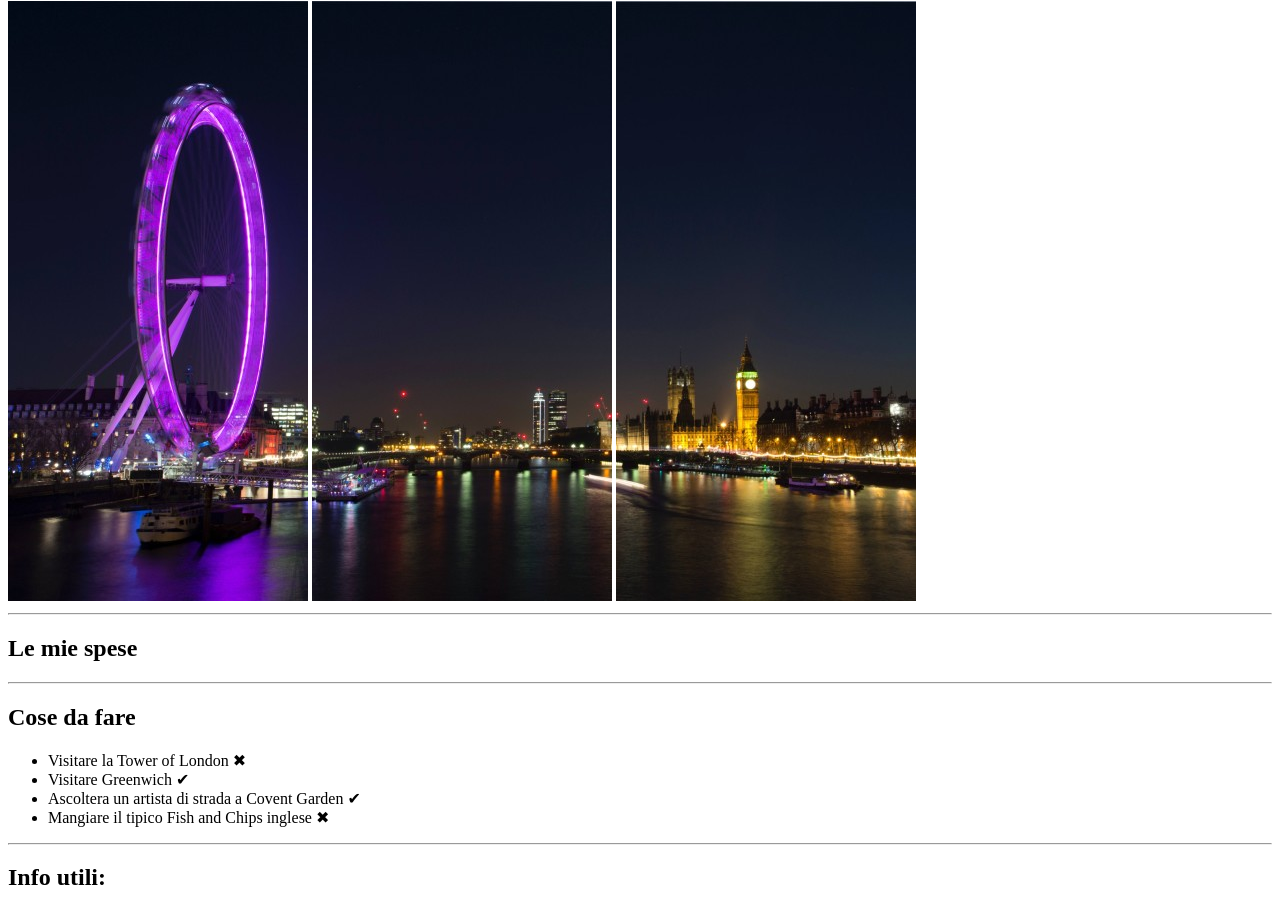
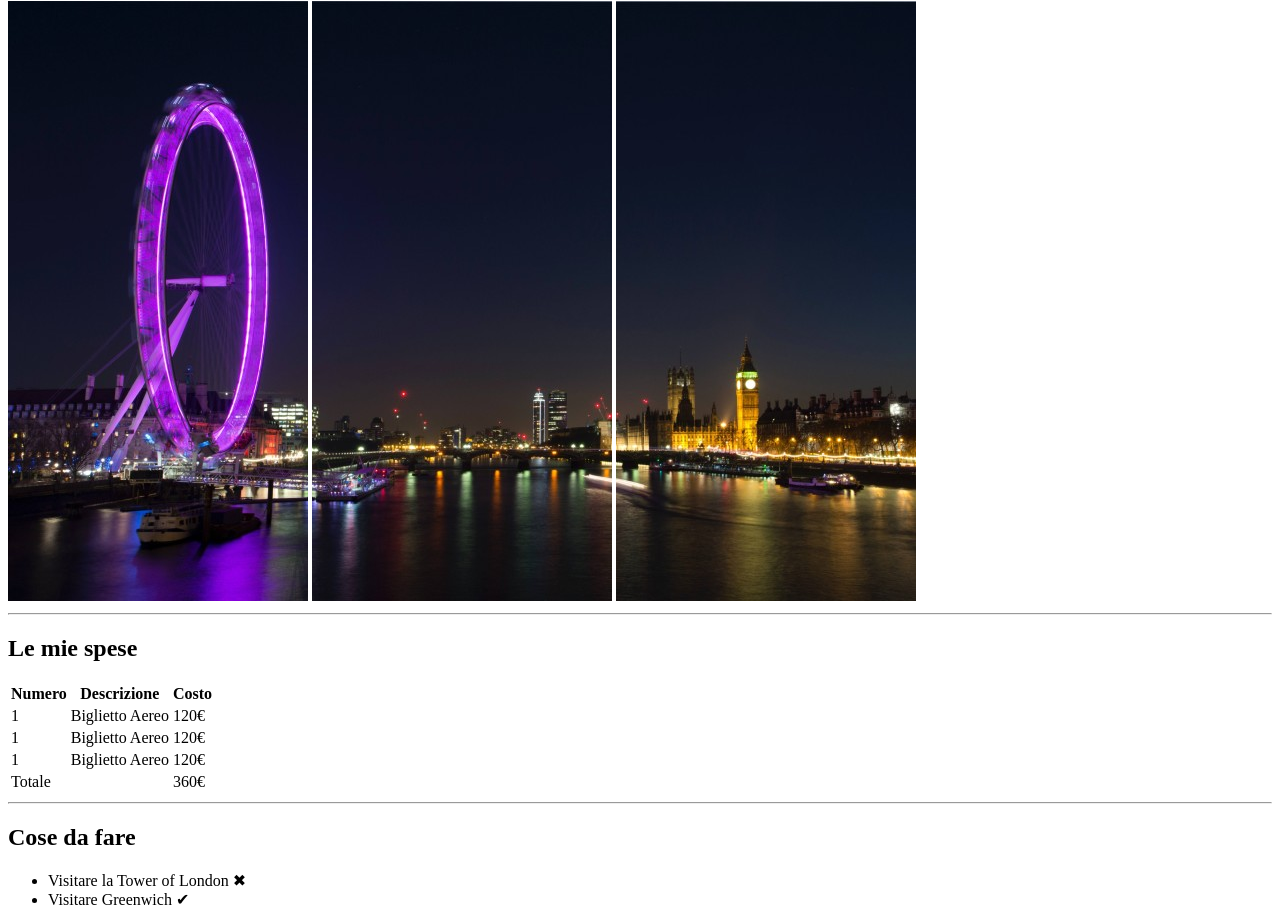
Before and after one commit to Rocca-Francesco/html-london-trip, a plain HTML site: page index.html in a window 1280 px wide. Shown: the part 79-985 px from the top of the page. Drawn offline with Linux system fonts and the light colour scheme.

Commit message:
insert table

```diff
--- a/index.html
+++ b/index.html
@@ -17,7 +17,33 @@
     <main>
         <!-- le mie spese -->
         <h2>Le mie spese</h2>
-        <!-- da guardare table -->
+        <table>
+            <tr>
+                <th>Numero</th>
+                <th>Descrizione</th>
+                <th>Costo</th>
+            </tr>
+            <tr>
+                <td>1</td>
+                <td>Biglietto Aereo</td>
+                <td>120€</td>
+            </tr>
+            <tr>
+                <td>1</td>
+                <td>Biglietto Aereo</td>
+                <td>120€</td>
+            </tr>
+            <tr>
+                <td>1</td>
+                <td>Biglietto Aereo</td>
+                <td>120€</td>
+            </tr>
+            <tr>
+                <td>Totale</td>
+                <td></td>
+                <td>360€</td>
+            </tr>
+        </table>
         <hr>
 
         <!-- Cose da fare -->
```
